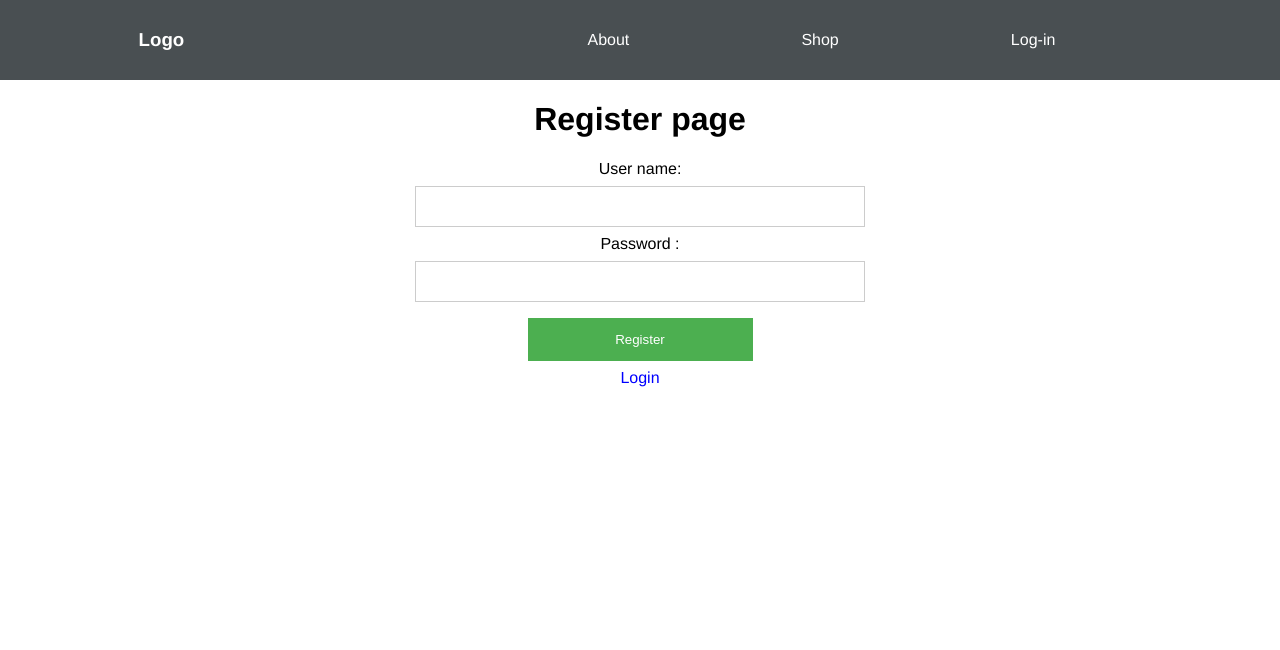
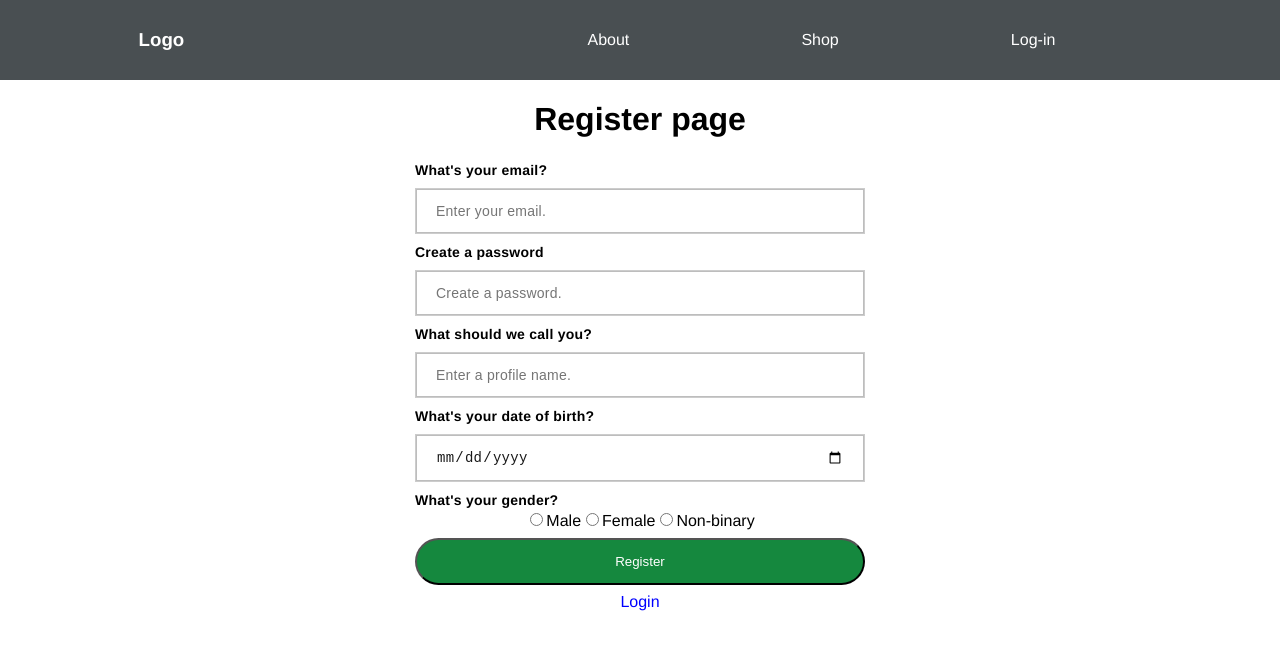
Before and after one commit to Poseidon-God2k/react-example-router, a React (Create React App) app in the folder client/: page /account/register in a window 1280 px wide. Shown: the top 650 px of the page. Built offline with nearby package versions, Linux system fonts and the light colour scheme.

Commit message:
Update page register and change css for this page

```diff
--- a/client/src/Account.js
+++ b/client/src/Account.js
@@ -71,6 +71,7 @@ const Login = () =>{
               </div>
                 <button type="button" id="button" onClick={submitRequest}>Login</button>
             </div>
+
             <div className="row">
               <Link to='/account/register' style={registerStyle}>Register</Link>
             </div>
--- a/client/src/App.css
+++ b/client/src/App.css
@@ -171,7 +171,7 @@ li:hover{
 .register label{
   display: block;
 }
-.register input[type=text], input[type=password] {
+.register input[type=email], input[type=password],input[type=text] ,input[type=date]{
   width: 100%;
   padding: 12px 20px;
   margin: 8px 0;
@@ -181,16 +181,42 @@ li:hover{
 }
 
 .register button {
-  background-color: #4CAF50;
+  background-color:#15883e;
   color: white;
   padding: 14px 20px;
   margin: 8px 0;
-  border: none;
+  border-radius: 500px;
   cursor: pointer;
-  width: 50%;
+  width: 100%;
+  transition: 0.25s;
 }
 
 .register button:hover{
   opacity: 0.8;
   background-color: rgb(74, 219, 110);
 }
+
+.inputRegister{
+  font-size: 14px;
+  line-height: 20px;
+  letter-spacing: 0.25px;
+  -webkit-box-align: center;
+  align-items: center;
+  display: flex;
+  font-weight: 700;
+  width: 100%;
+}
+.input-type{
+  appearance: none;
+  background-image: none;
+  border: 0px;
+  display: block;
+  font-size: 14px;
+  font-weight: 400;
+  line-height: 20px;
+  letter-spacing: 0.25px;
+  width: 100%;
+  background-color: rgb(255, 255, 255);
+  color: rgb(24, 24, 24);
+  box-shadow: rgb(189 189 189) 0px 0px 0px 1px inset;
+}
--- a/client/src/Register.js
+++ b/client/src/Register.js
@@ -28,15 +28,53 @@ function Register(){
         <div className="register">
           <div className="form">
             <h1>Register page</h1>
+            <div className="groupInput">
+              <div className="labelGroup inputRegister">
+              <label htmlFor="uname">What's your email?</label>
+              </div>
+              <input type="email"  id="email" name="email" placeholder="Enter your email." required className="input-type" onChange={(e)=>{
+                setUserName(e.target.value);
+              }}/>
+            </div>
 
-            <label htmlFor="uname">User name:</label>
-            <input type="text"  name="uname" onChange={(e)=>{
-              setUserName(e.target.value);
-            }}/>
-            <label htmlFor="pwd">Password :</label>
-            <input type="password" name="pwd" onChange={(e)=>{
-              setPassWord(e.target.value);
-            }}/>
+            <div className="groupInput">
+              <div className="labelGroup inputRegister">
+              <label htmlFor="password">Create a password</label>
+              </div>
+              <input type="password"  id="password" name="password" placeholder="Create a password." required className="input-type" onChange={(e)=>{
+                setUserName(e.target.value);
+              }}/>
+            </div>
+
+            <div className="groupInput">
+              <div className="labelGroup inputRegister">
+              <label htmlFor="displayname">What should we call you?</label>
+              </div>
+              <input type="text"  id="displayname" name="displayname" placeholder="Enter a profile name." required className="input-type" onChange={(e)=>{
+                setUserName(e.target.value);
+              }}/>
+            </div>
+
+            <div className="groupInput">
+              <div className="labelGroup inputRegister">
+              <label htmlFor="birthday">What's your date of birth?</label>
+              </div>
+              <input type="date"  id="birthday" name="birthday" required className="input-type" onChange={(e)=>{
+                setUserName(e.target.value);
+              }}/>
+            </div>
+
+            <div className="groupInput">
+              <div className="labelGroup inputRegister">
+              <label htmlFor="gender">What's your gender?</label>
+              </div>
+              <input type="radio" name="gender" id="gender" required="" value="male" aria-invalid="false" />
+              <span>Male</span>
+              <input type="radio" name="gender" id="gender" required="" value="female" aria-invalid="false" />
+              <span>Female</span>
+              <input type="radio" name="gender" id="gender" required="" value="neutral" aria-invalid="false" />
+              <span>Non-binary</span>
+            </div>
 
             <button type="button" id="button" onClick={submitRequest}>Register</button>
             <Link to='/account/login' style={registerStyle}>Login</Link>
```
